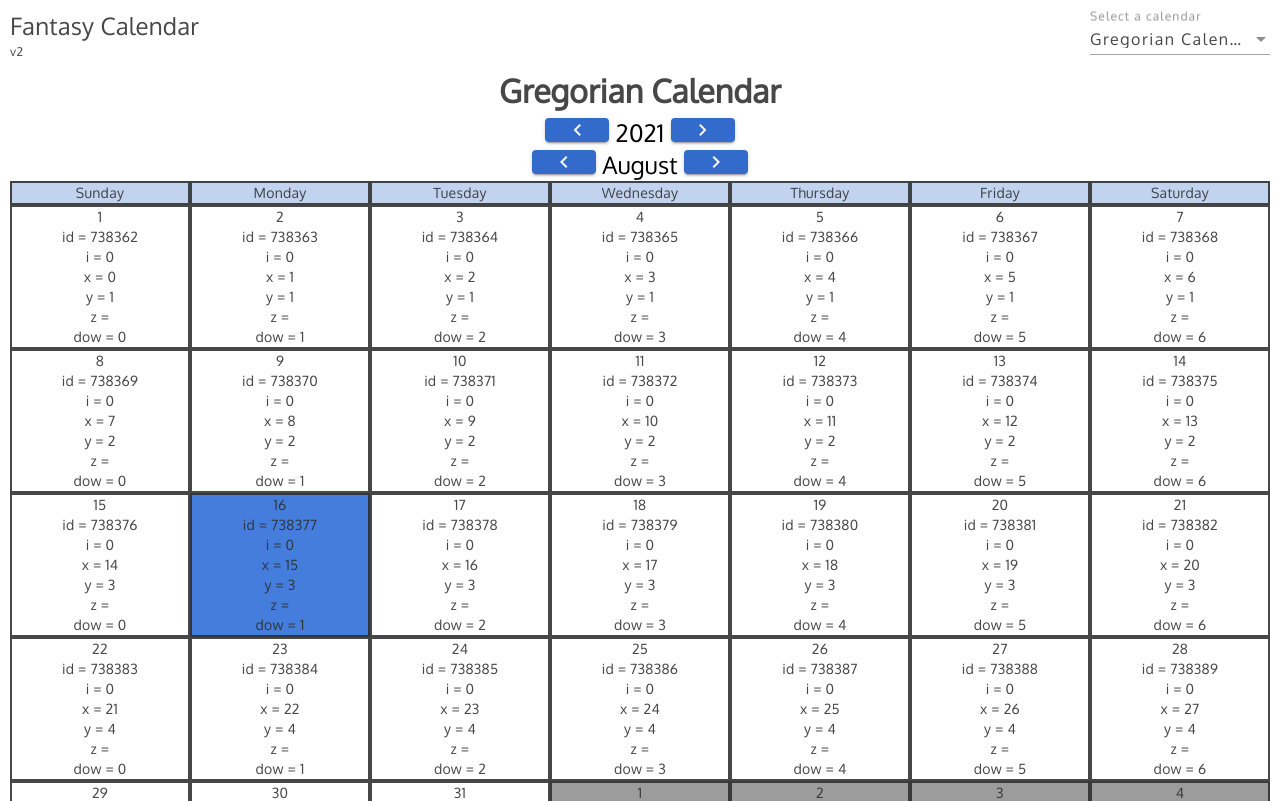
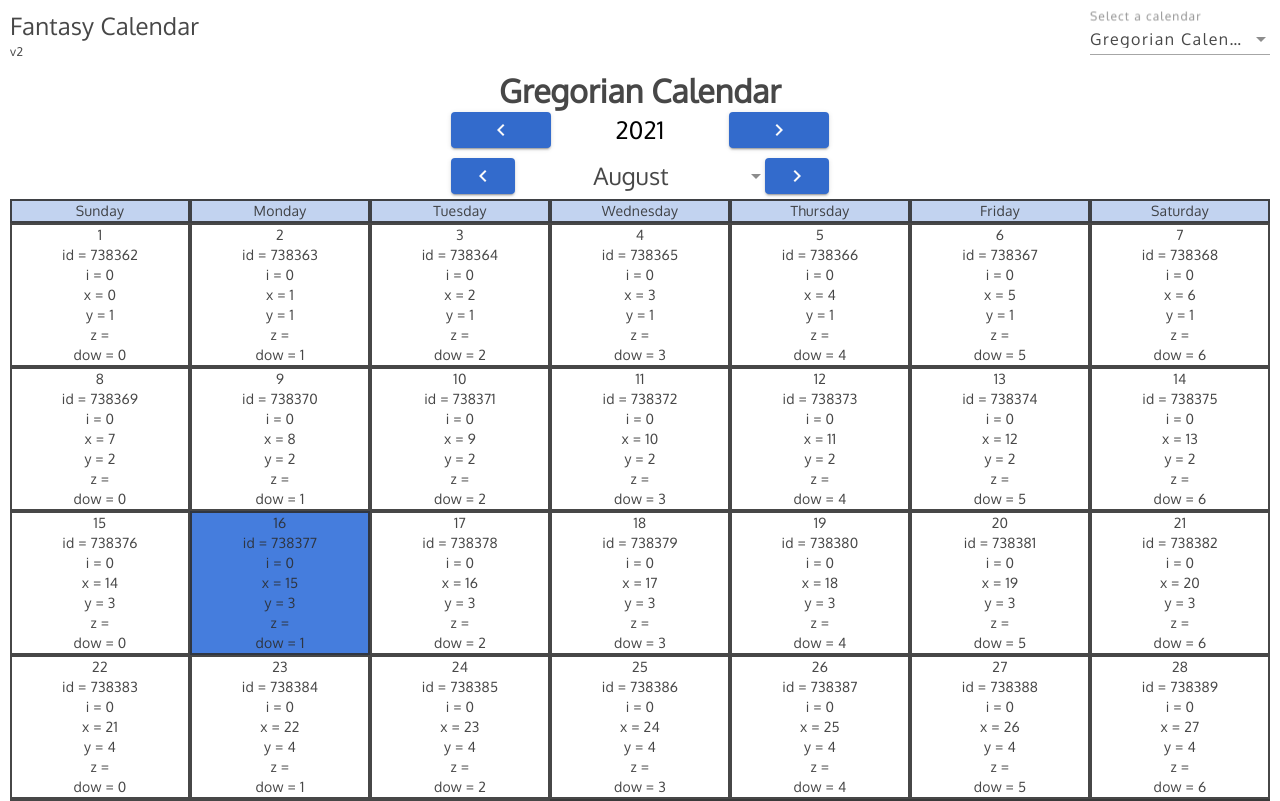
Before and after one commit to Carth501/fantasy-calendar-2, an Angular app in the folder fantasy-calendar/: page / in a window 1280 px wide. Shown: the top 801 px of the page. Built offline with nearby package versions, Linux system fonts and the light colour scheme.

Commit message:
creating drop-down for month

```diff
--- a/fantasy-calendar/src/app/month/_month.component.theme.scss
+++ b/fantasy-calendar/src/app/month/_month.component.theme.scss
@@ -1,12 +1,18 @@
 @mixin month-typography($config) {
   .controls {
     @include mat-typography-level-to-styles($config, title);
+    .month-drop-down{
+      @include mat-typography-level-to-styles($config, title);
+    }
   }
   .dow-names {
     @include mat-typography-level-to-styles($config, subheading-2);
   }
   .cell {
     @include mat-typography-level-to-styles($config, body-2);
+  }
+  .mat-option-text {
+    @include mat-typography-level-to-styles($config, title);
   }
 }
 @mixin month-theme($theme) {
--- a/fantasy-calendar/src/app/month/month.component.html
+++ b/fantasy-calendar/src/app/month/month.component.html
@@ -1,19 +1,27 @@
 <div class="controls">
-  <div class="year">
-    <button color="primary" mat-raised-button (click)="changeYear(-1)">
+  <div class="year-controls">
+    <button color="primary" mat-raised-button (click)="changeYear(-1)" class="change-control">
       <mat-icon>chevron_left</mat-icon>
     </button>
-    {{ _year }}
-    <button color="primary" mat-raised-button (click)="changeYear(1)">
+    <div class="year-label">
+      {{ _year }}
+    </div>
+    <button color="primary" mat-raised-button (click)="changeYear(1)" class="change-control">
       <mat-icon>chevron_right</mat-icon>
     </button>
   </div>
-  <div class="month">
-    <button color="primary" mat-raised-button (click)="changeMonth(-1)">
+  <div class="month-controls">
+    <button color="primary" mat-raised-button (click)="changeMonth(-1)" class="change-control">
       <mat-icon>chevron_left</mat-icon>
     </button>
-    {{ _monthName }}
-    <button color="primary" mat-raised-button (click)="changeMonth(1)">
+    <mat-select (selectionChange)="setMonth($event)" class="month-drop-down" [value]="_monthNumber">
+      <mat-option
+      *ngFor="let month of _calendar.months;let indexOfElement=index"
+      [value]="indexOfElement" class="month-selection">
+        {{month.monthName}}
+      </mat-option>
+    </mat-select>
+    <button color="primary" mat-raised-button (click)="changeMonth(1)" class="change-control">
       <mat-icon>chevron_right</mat-icon>
     </button>
   </div>
--- a/fantasy-calendar/src/app/month/month.component.scss
+++ b/fantasy-calendar/src/app/month/month.component.scss
@@ -1,26 +1,58 @@
-.month {
-  width: 100%;
 .mat-header-cell {
   justify-content: center;
 }
 .mat-cell {
   justify-content: center;
 }
-}
 
 .controls {
   display: flex;
   flex-direction: column;
   width: 100%;
-  padding-top: 10px;
+  align-items: center;
+  .month-controls {
+    display: flex;
+    flex-direction: row;
+    justify-content: center;
+    align-items: center;
+    width: 30%;
+    margin-bottom: 10px;
+    margin: 5px;
+    .month-drop-down {
+      flex-grow: 2;
       text-align: center;
+      .month-selection{
+        text-align: center;
+      }
+    }
+  }
+  .year-label{
+    flex-grow: 2;
+    text-align: center;
+  }
+  .year-controls {
+    display: flex;
+    flex-direction: row;
+    justify-content: space-between;
+    align-items: center;
+    width: 30%;
+    margin-bottom: 10px;
+    margin: 5px;
+  }
+
+  .change-control {
+    flex-grow: 1;
+    mat-icon.mat-icon {
+      vertical-align: top;
+    }
+  }
 }
 
 .calendar-row {
   display: flex;
   flex-direction: row;
   justify-content: space-evenly;
-  align-items: center;
+  align-items: stretch;
   width: 100%;
   .cell {
     flex: 1;
@@ -32,8 +64,10 @@
   }
 }
 
-button mat-icon {
-  display: flex;
-  align-items: center;
-  margin-left: 4px;
+button.change-control {
+  max-width: 100px;
 }
+
+.mat-select-panel .mat-option {
+  height: unset;
+}
--- a/fantasy-calendar/src/app/month/month.component.ts
+++ b/fantasy-calendar/src/app/month/month.component.ts
@@ -1,4 +1,4 @@
-import { Component, Input, OnInit } from '@angular/core';
+import { Component, Input, OnInit, ViewEncapsulation } from '@angular/core';
 import { Calendar } from 'src/models/Calendar';
 import { Day } from 'src/models/Day';
 import { CalculatorService } from '../services/calculator/calculator.service';
@@ -7,6 +7,7 @@ import { CalculatorService } from '../services/calculator/calculator.service';
   selector: 'app-month',
   templateUrl: './month.component.html',
   styleUrls: ['./month.component.scss'],
+  encapsulation: ViewEncapsulation.None,
 })
 export class MonthComponent implements OnInit {
   _calendar!: Calendar;
@@ -92,4 +93,15 @@ export class MonthComponent implements OnInit {
       this._dayID
     );
   }
+
+  setMonth(event: { value: number; }): void {
+    this._monthNumber = event.value;
+    this._month = this.calculator.getMonth2DArray(
+      this._calendar,
+      this._monthNumber,
+      this._year,
+      this._dayID
+    );
+    this._monthName = this._calendar.months[this._monthNumber].monthName;
+  }
 }
```
Lines whose indentation alone changed are shown as unchanged.
